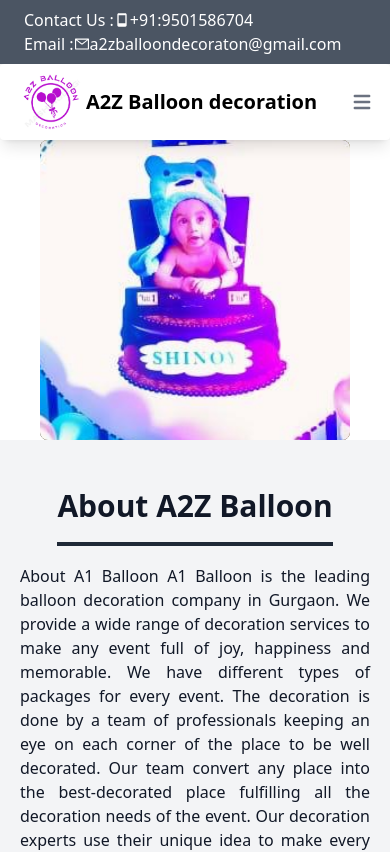
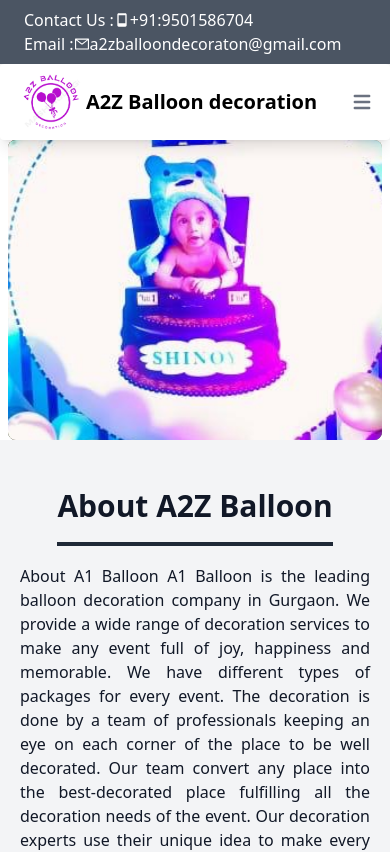
Before and after one commit to vakilsingh12/ballondecoration, a Next.js app: page / in a window 390 px wide. Shown: the top 852 px of the page. Built offline with nearby package versions, Linux system fonts and the light colour scheme.

Commit message:
gallery page updated

```diff
--- a/pages/component/Main.js
+++ b/pages/component/Main.js
@@ -4,7 +4,7 @@ const Main = () => {
   return (
     <div
       id="controls-carousel"
-      className="relative mx-10 "
+      className="relative md:mx-10 mx-2"
       data-carousel="slidje"
     >
       <div className="relative  overflow-hidden rounded-lg carusal-data">
@@ -15,7 +15,7 @@ const Main = () => {
         >
           <img
             src="/main0.jpg"
-            className="absolute block  -translate-x-1/2 -translate-y-1/2  left-1/2 top-1/2 object-cover h-screen w-screen"
+            className="absolute block  -translate-x-1/2 -translate-y-1/2  left-1/2 top-1/2 object-cover h-screen w-screen object-center"
             alt="main"
             width={100}
             height={100}
```
